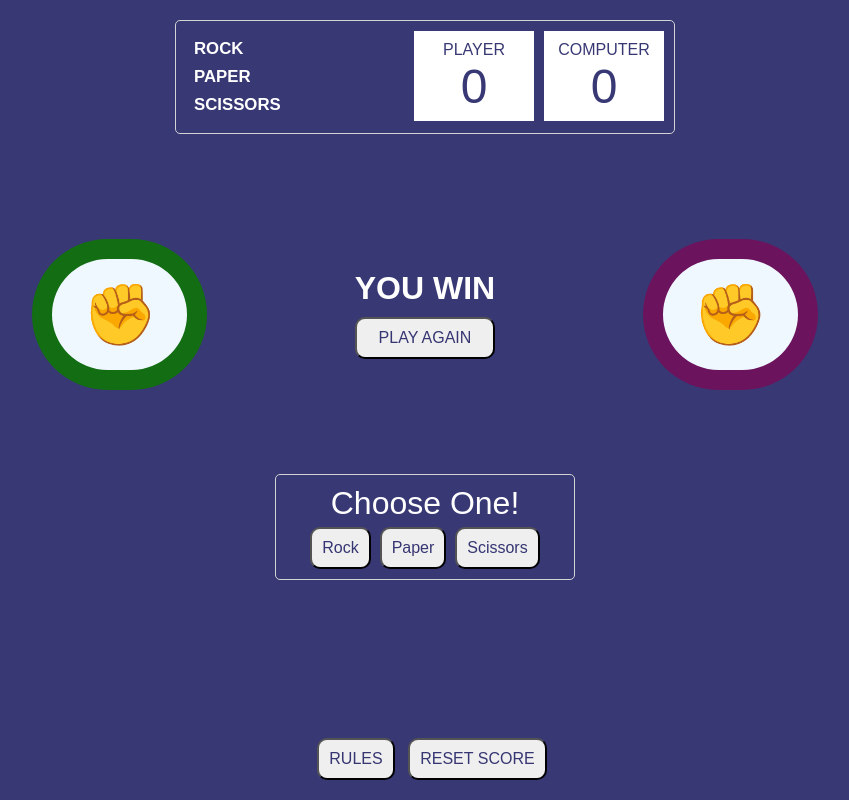
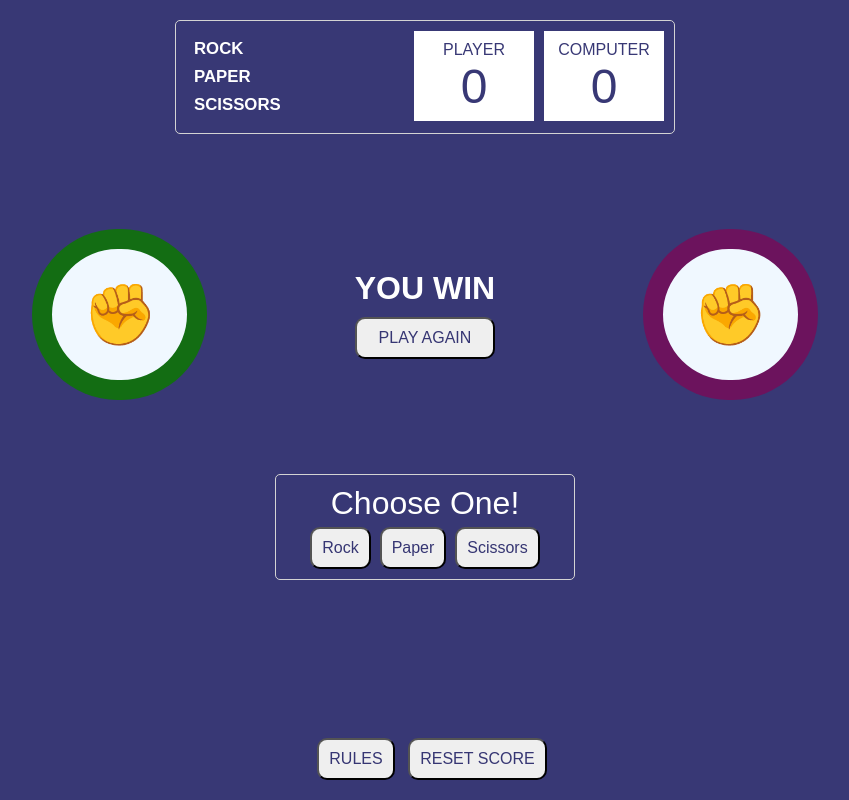
Before and after one commit to KaberaSamuel/odin-rock-paper-scissor-game, a plain HTML site: page index.html in a window 1280 px wide. Shown: the whole page, without its empty margins (215-1064 px from the left). Drawn offline with Linux system fonts and the light colour scheme.

Commit message:
changing the sizing in p tag in option to make a perfect circle

```diff
--- a/styles.css
+++ b/styles.css
@@ -78,9 +78,9 @@ main {
   font-size: 60px;
   background-color: aliceblue;
   display: flex;
-  padding: 20px 30px;
+  padding: 30px;
   border: 20px rgba(7, 101, 6, 0.947) solid;
-  border-radius: 80px;
+  border-radius: 100px;
 }
 
 .right .option p {
```
